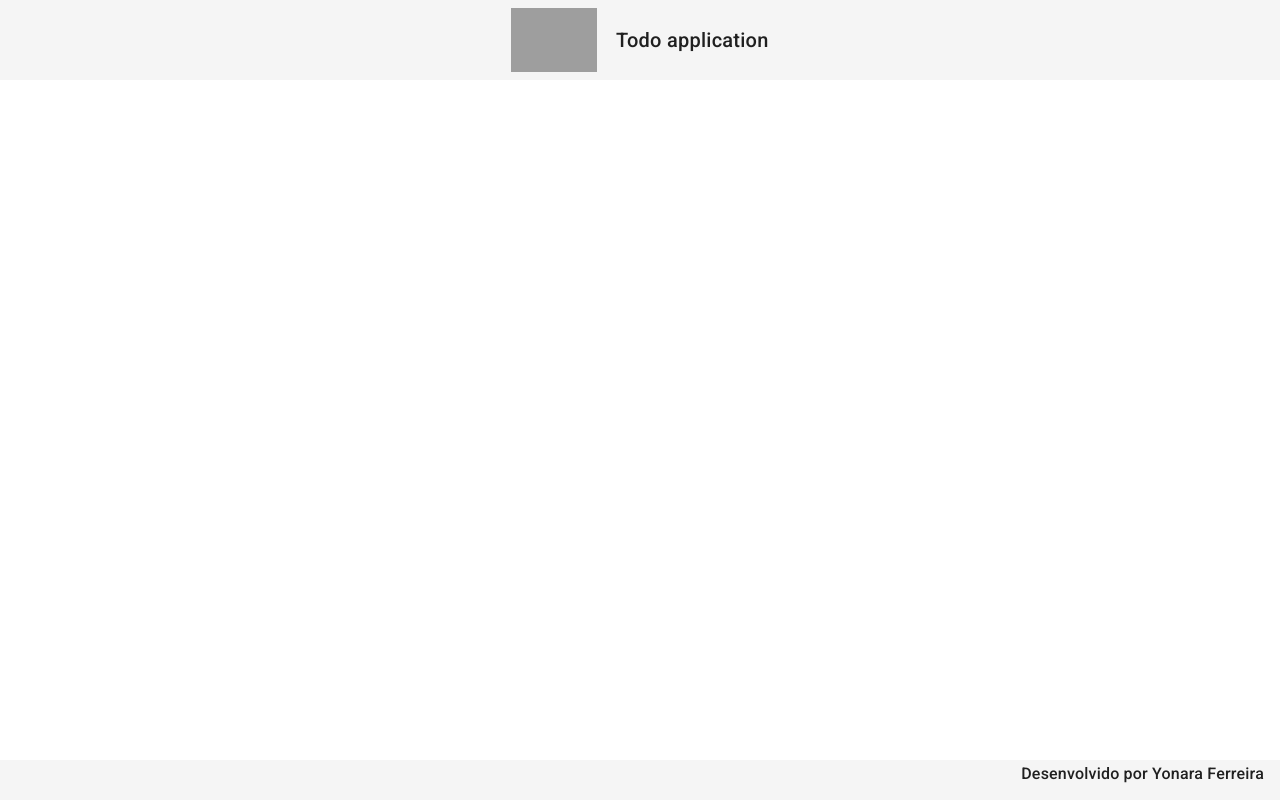
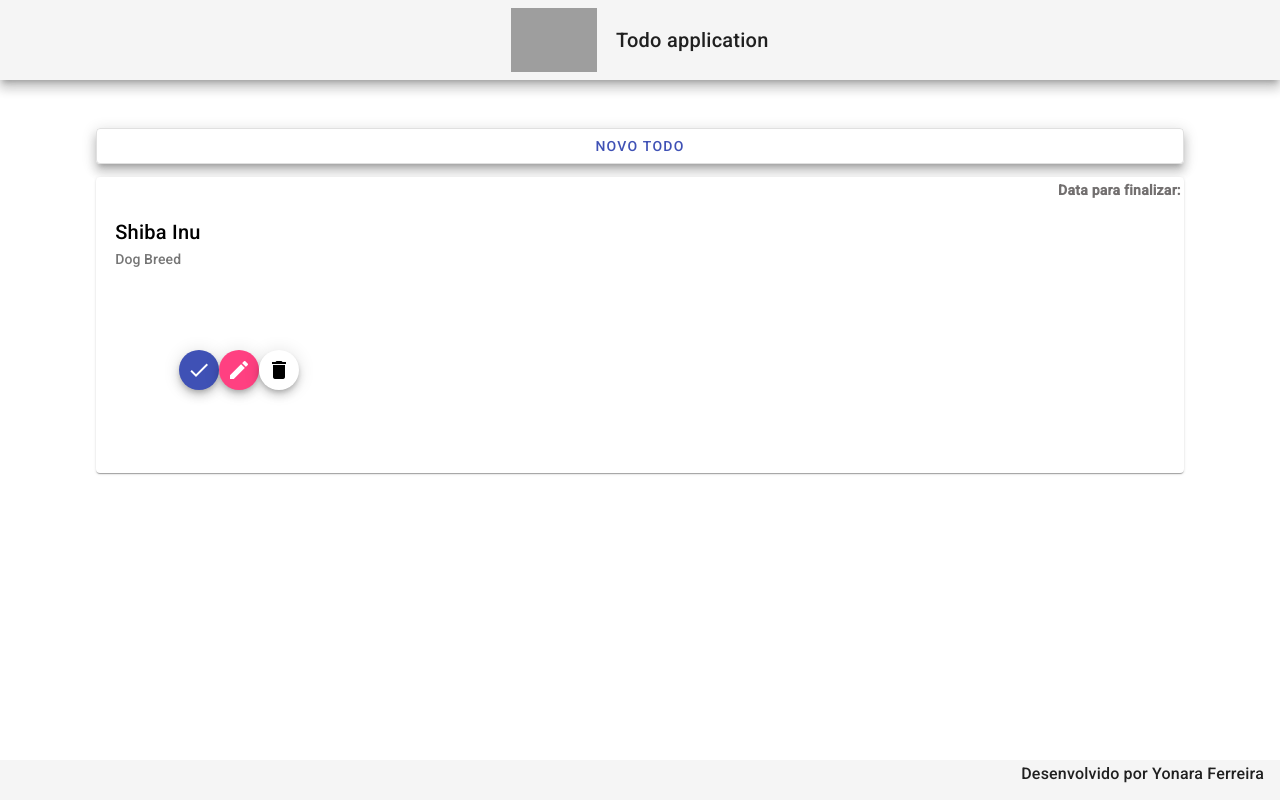
Before and after one commit to Yonara-ferreira/TodoAngular-UI, an Angular app: page / in a window 1280 px wide. Built offline with nearby package versions, Linux system fonts and the light colour scheme; grey boxes are pictures that could not be loaded.

Commit message:
Carried out the implementation of task and component styles/read all

```diff
--- a/src/app/app.component.html
+++ b/src/app/app.component.html
@@ -1,2 +1,3 @@
 <app-header></app-header>
 <app-footer></app-footer>
+<app-read-all></app-read-all>
--- a/src/app/components/header/header.component.html
+++ b/src/app/components/header/header.component.html
@@ -1,8 +1,8 @@
-<mat-toolbar class="header">
+<mat-toolbar class="header mat-elevation-z8">
     <span>
         <img src="assets/img/logo.png" alt="logo-todo">
     </span>
     <span>
-        <h1>Todo application</h1>
+        <h1>Todo application </h1>
     </span>
 </mat-toolbar>
--- /dev/null
+++ b/src/app/components/read-all/read-all.component.css
@@ -0,0 +1,34 @@
+.container {
+    width: 85%;
+    margin: auto;
+}
+
+.content {
+    width: 100%;
+}
+
+.novo-todo {
+    width: 100%;
+    margin-top: 3rem;
+}
+
+mat-card {
+    margin-top: .8rem;
+    padding: .2rem;
+}
+
+p {
+    text-align: end;
+    font-weight: 600;
+    color: rgb(114, 111, 111);
+    margin-bottom: 0;
+}
+
+.action {
+    margin: 5rem;
+}
+
+.action.button {
+    margin: 5rem;
+
+}
--- /dev/null
+++ b/src/app/components/read-all/read-all.component.html
@@ -0,0 +1,25 @@
+<div class="container">
+    <button class="novo-todo mat-elevation-z8" mat-stroked-button color="primary">NOVO TODO</button>
+
+    <div class="content">
+        <mat-card class="mat-elevation-z8">
+            <p> Data para finalizar: </p>
+            <mat-card-header>
+                <mat-card-title>Shiba Inu</mat-card-title>
+                <mat-card-subtitle>Dog Breed</mat-card-subtitle>
+            </mat-card-header>
+
+            <div class="action">
+                <button mat-mini-fab color="primary">
+                    <mat-icon>done</mat-icon>
+                </button>
+                <button mat-mini-fab color="accent">
+                    <mat-icon>edit</mat-icon>
+                </button>
+                <button mat-mini-fab color="warning">
+                    <mat-icon>delete</mat-icon>
+                </button>
+            </div>
+        </mat-card>
+    </div>
+</div>
```
Also changed, not shown: src/app/app.module.ts (+12 -3 lines), src/app/components/read-all/read-all.component.ts (added, +10 -0 lines), 1 other file (tests, documents, lock files or other folders).
